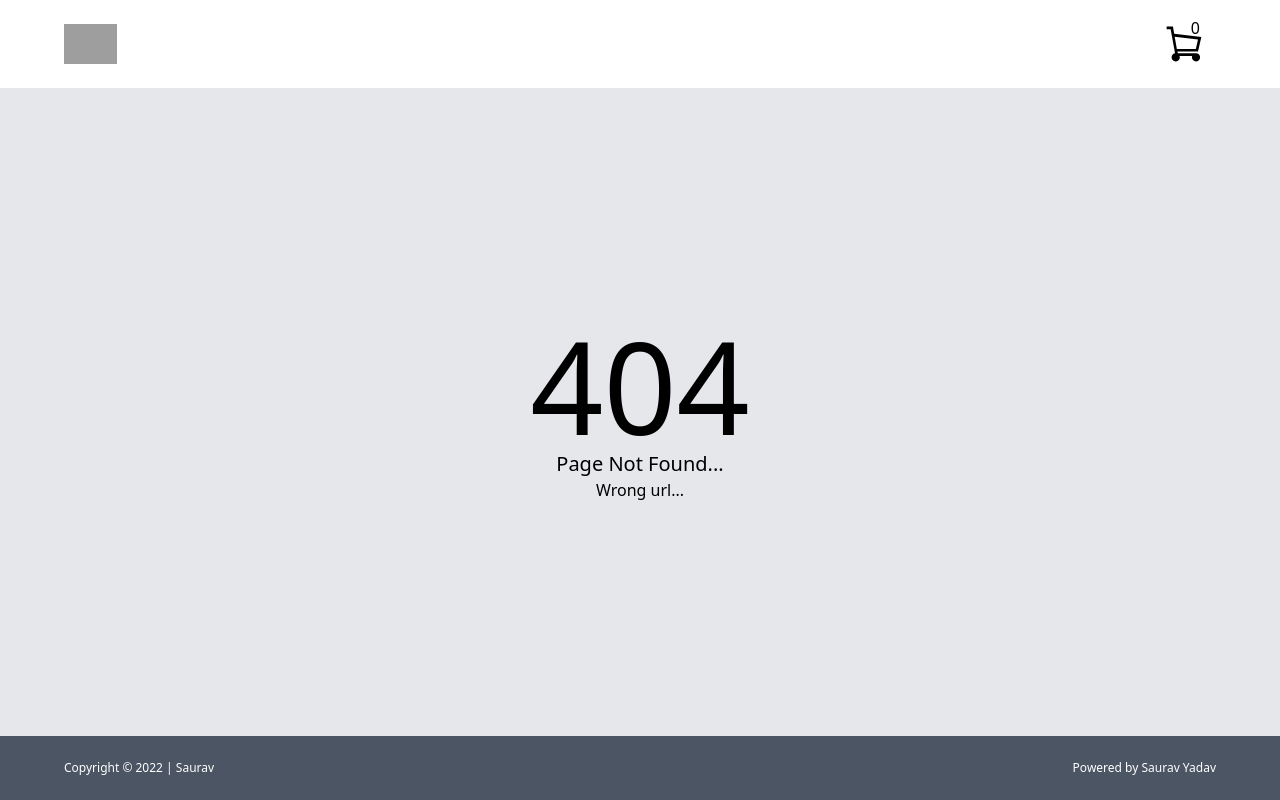
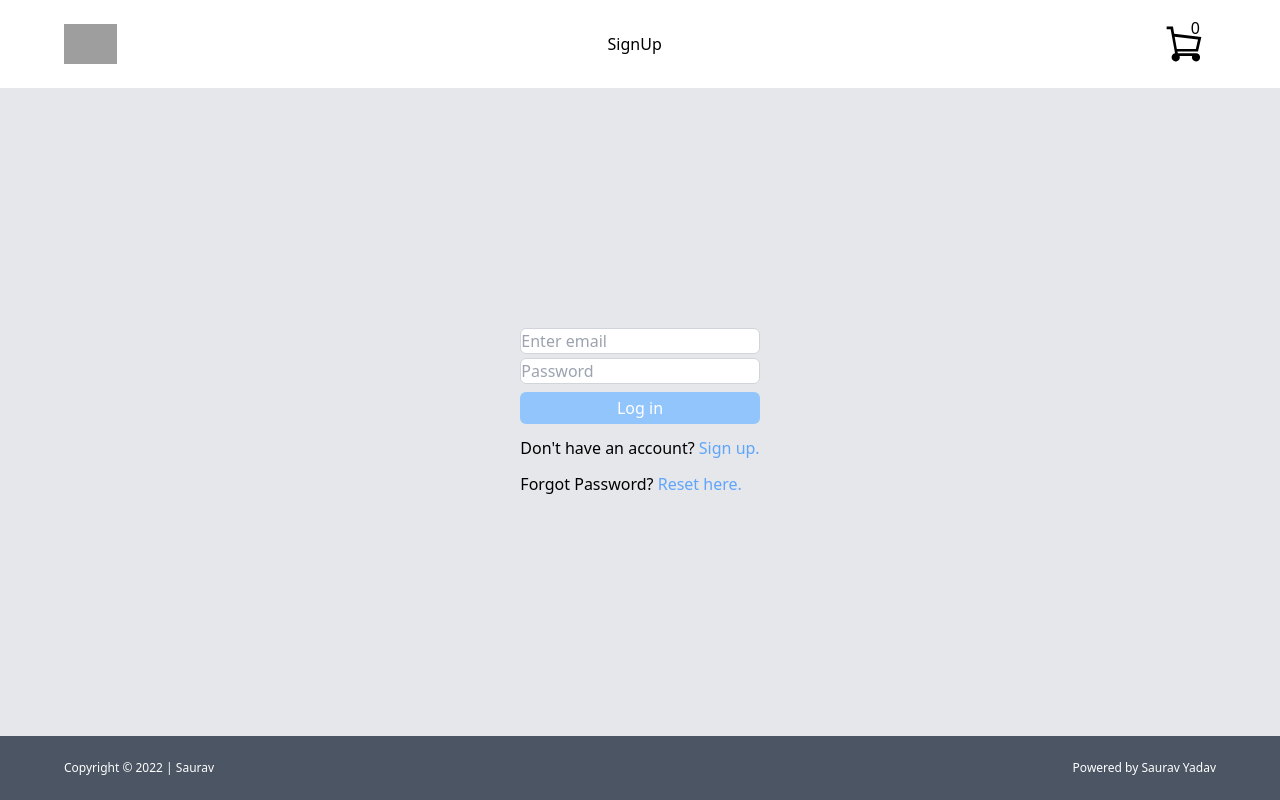
Before and after one commit to SAURAV-YADAV80/buyIt, a React (Vite) app: page /LogIn in a window 1280 px wide. Before the commit this address had no page. Built offline with nearby package versions, Linux system fonts and the light colour scheme; grey boxes are pictures that could not be loaded; the HTML template or start-up script is replaced by a standard one.

Commit message:
login and forgot page added

```diff
--- a/src/App.jsx
+++ b/src/App.jsx
@@ -11,6 +11,9 @@ import ProdDet from "./ProdDet";
 import ProductListPage from "./poductListPage";
 import Cart from "./Cart";
 import NotFound from './NotFound';
+import LogIn from './LogIn';
+import ForgotPassword from './Forgot-Password';
+import SignUp from "./SignUp";
 
 
 function App() {
@@ -34,6 +37,9 @@ function App() {
             <Route index element={<ProductListPage  />} />
             <Route path="/ProdDet/:id" element={<ProdDet onAddToCart= { handleAddToCart } />} />
             <Route path="/Cart" element={<Cart/>} />
+            <Route path="/LogIn" element={<LogIn/>} />
+            <Route path="/Forgot-Password" element={<ForgotPassword/>} />
+            <Route path="/SignUp" element={<SignUp/>} />
             <Route path="*" element={<NotFound/>} />
         </Routes>
       </div>
--- /dev/null
+++ b/src/Forgot-Password.jsx
@@ -0,0 +1,51 @@
+import React from 'react';
+import { Link } from 'react-router-dom';
+import { useFormik } from 'formik';
+import * as Yup from 'yup';
+function ForgotPassword(){
+  function resetPassword(values) {
+    console.log("sending password reset request to", values.email);
+  }
+
+  const schema = Yup.object().shape({
+    email: Yup.string().email('Invalid email').required('Required'),
+  })
+
+  const { handleSubmit, values, handleChange, errors, handleBlur, touched, isValid, dirty } = useFormik({
+    initialValues: {
+      email: '',
+    },
+    onSubmit: resetPassword,
+    validationSchema: schema,
+  })
+
+  return(
+    <div>
+      <form
+        onSubmit= { handleSubmit }
+        className="flex flex-col gap-y-2">
+        <label htmlFor="email" className="sr-only"> Email </label>
+        <input
+          type="email"
+          name="email"
+          id="email"
+          value={values.email}
+          onChange={handleChange}
+          onBlur={handleBlur}
+          required
+          className="border border-gray-300 rounded-md"
+          placeholder="Enter email"
+          />
+        {touched.email && errors.email && <div className="text-red-500">{errors.email}</div>}
+        <button
+          type="submit"
+        disabled={!dirty || !isValid}
+        className="bg-blue-500 text-white rounded-md p-1 disabled:bg-blue-300">reset</button>
+      </form>
+      <div type="submit" className="mt-3">Already have a account? <Link to={`/LogIn`}
+        className="text-blue-400 ">Log In.</Link></div>
+    </div>
+  )
+}
+
+export default ForgotPassword;
--- a/src/Header.jsx
+++ b/src/Header.jsx
@@ -5,6 +5,7 @@ function Header({ count }) {
   return (<div className="w-full bg-white px-4 py-3">
     <div className="flex max-w-6xl mx-auto justify-between items-center bg-white">
       <Link to="/" className="text-gray-500 text-sm"><img class="h-10" src="https://upload.wikimedia.org/wikipedia/commons/thumb/a/a9/Amazon_logo.svg/905px-Amazon_logo.svg.png?20220213013322" alt="amazon-icon"/></Link>
+      <Link to="/SignUp">SignUp</Link>
     <Link to='/Cart'>
           <div className="relative">
               <svg className="w-16" xmlns="http://www.w3.org/2000/svg" viewBox="0 0 512                   512"><path d="M351.9        329.506H206.81l-3.072-12.56H368.16l26.63-116.019-217.23-26.04-9.952-58.09h-50.4v21.946h31.894l35.233 191.246a32.927 32.927 0 1 0 36.363 21.462h100.244a32.825 32.825 0 1 0 30.957-21.945zM181.427 197.45l186.51 22.358-17.258 75.195H198.917z" data-name="Shopping Cart"/></svg>
--- /dev/null
+++ b/src/LogIn.jsx
@@ -0,0 +1,78 @@
+import React from 'react';
+import { Link } from 'react-router-dom';
+import { useFormik } from 'formik';
+import * as Yup from 'yup';
+
+function LogIn() {
+  function callLoginApi(values) {
+    console.log("data", values.email, values.password);
+  }
+
+  // Yup for validation
+  const schema = Yup.object().shape({
+    email: Yup.string().email('Invalid email').required('Required'),
+    password: Yup.string().min(8, 'Must be at least 8 characters').required('Required')
+  });
+
+  const { handleSubmit, values, handleChange, errors, handleBlur, touched, isValid, dirty } = useFormik({
+    initialValues: {
+      email: '',
+      password: '',
+    },
+    onSubmit: callLoginApi,
+    validationSchema: schema,
+  });
+
+  return (
+    <div>
+      <form
+        onSubmit={handleSubmit}
+        className="flex flex-col justify-center gap-y-2"
+      >
+        <div className="flex flex-col gap-y-1">
+          <label htmlFor="email" className="sr-only">Email</label>
+          <input
+            type="email"
+            name="email"
+            id="email"
+            required
+            onChange={handleChange}
+            onBlur={handleBlur}
+            value={values.email}
+            className="border border-gray-300 rounded-md"
+            placeholder="Enter email"
+          />
+          {touched.email && errors.email && <div className="text-red-500">{errors.email}</div>}
+          <label htmlFor="password" className="sr-only">Password</label>
+          <input
+            type="password"
+            name="password"
+            id="password"
+            required
+            onChange={handleChange}
+            onBlur={handleBlur}
+            value={values.password}
+            className="border border-gray-300 rounded-md"
+            placeholder="Password"
+          />
+          {touched.password && errors.password && <div className="text-red-500">{errors.password}</div>}
+        </div>
+        <button
+          type="submit"
+          disabled={!dirty || !isValid}
+          className="bg-blue-500 text-white rounded-md p-1 disabled:bg-blue-300"
+        >
+          Log in
+        </button>
+      </form>
+      <div className="mt-3">
+        Don't have an account? <Link to={`/`} className="text-blue-400">Sign up.</Link>
+      </div>
+      <div className="mt-3">
+        Forgot Password? <Link to={`/Forgot-Password`} className="text-blue-400">Reset here.</Link>
+      </div>
+    </div>
+  );
+}
+
+export default LogIn;
```
